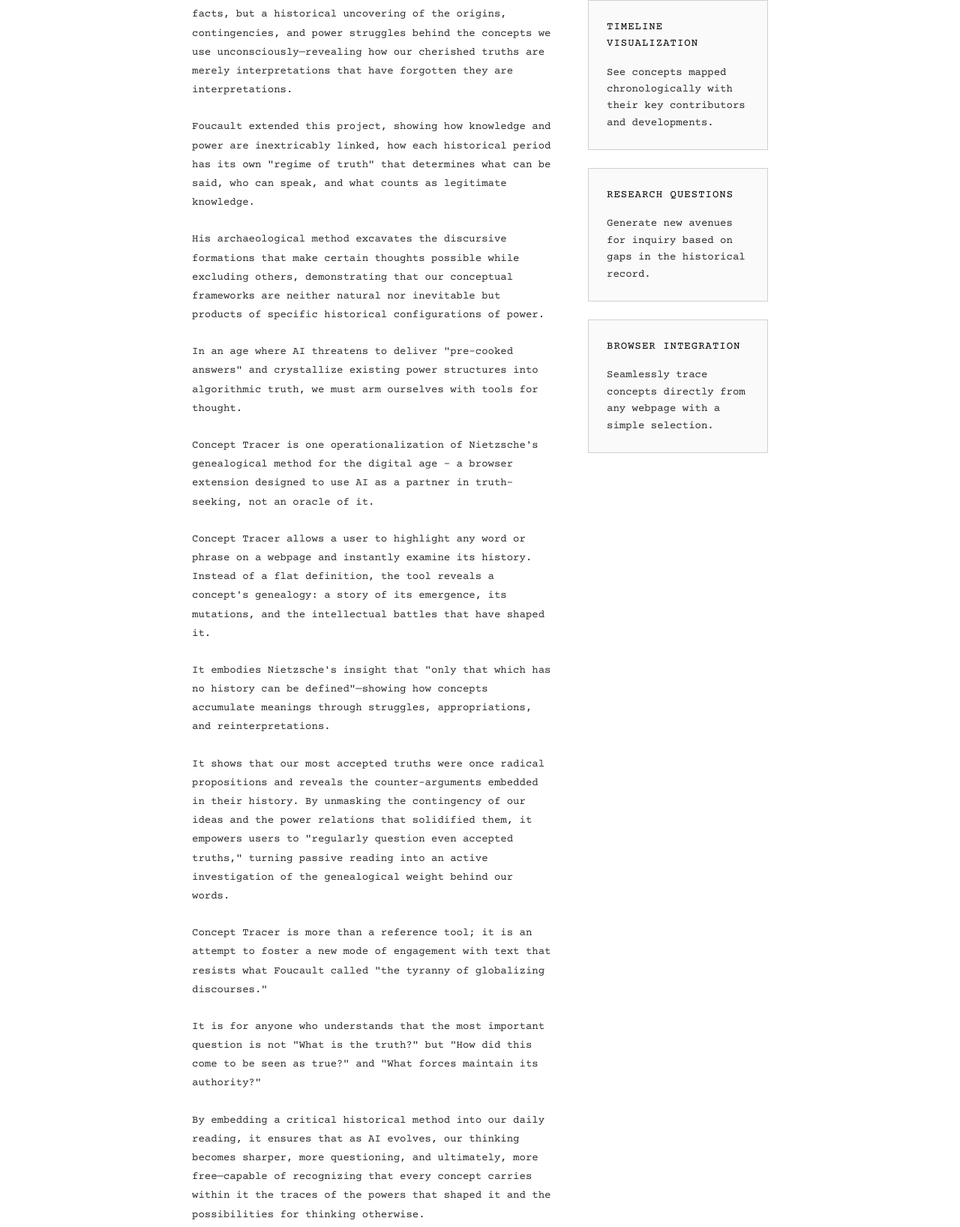
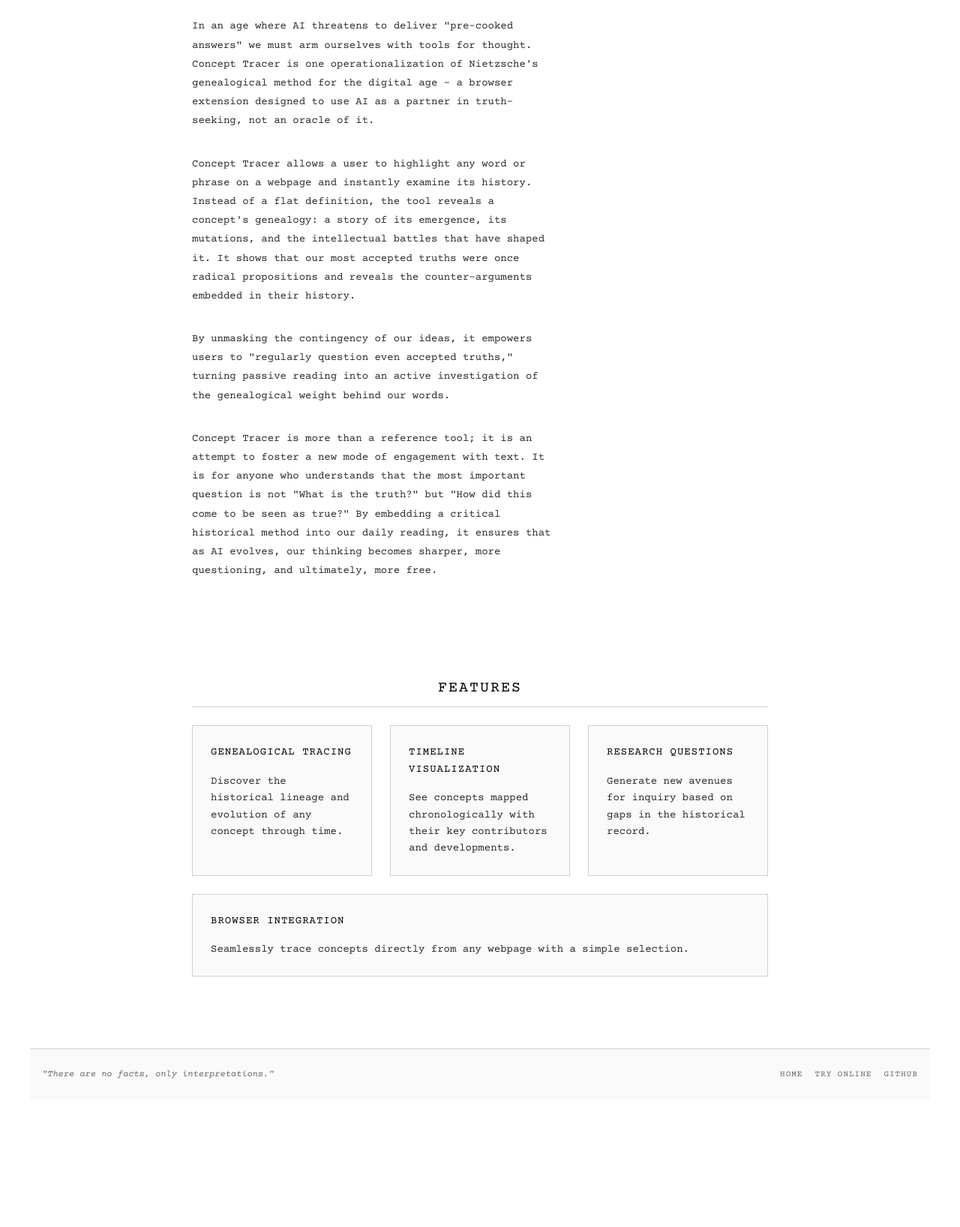
Before and after one commit to simonkral1/genealogy-tracer, a browser extension: page about.html in a window 1280 px wide. Shown: the part 545-2181 px from the top of the page at 75% size. After the commit the page ends 2012 px from the top, so only its background shows below. Drawn offline with nearby package versions, Linux system fonts and the light colour scheme.

Commit message:
Fix about page layout and text spacing
- Move features section below main text as separate section
- Condense text from 13 paragraphs to 6 well-spaced paragraphs
- Increase paragraph spacing for better readability (xl instead of lg)
- Add proper margin-top separation between main text and features
- Center the Features heading
- Features now properly display horizontally under the essay text
- Text spacing now matches the desired layout with better visual flow

```diff
--- a/about.html
+++ b/about.html
@@ -39,55 +39,28 @@
                     </p>
 
                     <p>
-                        Nietzsche has criticized the traditional conception of truth deeply in his philosophy, exposing it as "a mobile army of metaphors" shaped by the will to power rather than any correspondence to reality.
+                        Nietzsche has criticized the traditional conception of truth deeply in his philosophy, but he also developed a new approach to philosophical thinking: the genealogical method. This is not a search for static facts, but a historical uncovering of the origins, contingencies, and power struggles behind the concepts we use unconsciously.
                     </p>
 
                     <p>
-                        He developed a new approach to philosophical thinking: the genealogical method. This is not a search for static facts, but a historical uncovering of the origins, contingencies, and power struggles behind the concepts we use unconsciously—revealing how our cherished truths are merely interpretations that have forgotten they are interpretations.
+                        In an age where AI threatens to deliver "pre-cooked answers" we must arm ourselves with tools for thought. Concept Tracer is one operationalization of Nietzsche's genealogical method for the digital age - a browser extension designed to use AI as a partner in truth-seeking, not an oracle of it.
                     </p>
 
                     <p>
-                        Foucault extended this project, showing how knowledge and power are inextricably linked, how each historical period has its own "regime of truth" that determines what can be said, who can speak, and what counts as legitimate knowledge.
+                        Concept Tracer allows a user to highlight any word or phrase on a webpage and instantly examine its history. Instead of a flat definition, the tool reveals a concept's genealogy: a story of its emergence, its mutations, and the intellectual battles that have shaped it. It shows that our most accepted truths were once radical propositions and reveals the counter-arguments embedded in their history.
                     </p>
 
                     <p>
-                        His archaeological method excavates the discursive formations that make certain thoughts possible while excluding others, demonstrating that our conceptual frameworks are neither natural nor inevitable but products of specific historical configurations of power.
+                        By unmasking the contingency of our ideas, it empowers users to "regularly question even accepted truths," turning passive reading into an active investigation of the genealogical weight behind our words.
                     </p>
 
                     <p>
-                        In an age where AI threatens to deliver "pre-cooked answers" and crystallize existing power structures into algorithmic truth, we must arm ourselves with tools for thought.
-                    </p>
-
-                    <p>
-                        Concept Tracer is one operationalization of Nietzsche's genealogical method for the digital age - a browser extension designed to use AI as a partner in truth-seeking, not an oracle of it.
-                    </p>
-
-                    <p>
-                        Concept Tracer allows a user to highlight any word or phrase on a webpage and instantly examine its history. Instead of a flat definition, the tool reveals a concept's genealogy: a story of its emergence, its mutations, and the intellectual battles that have shaped it.
-                    </p>
-
-                    <p>
-                        It embodies Nietzsche's insight that "only that which has no history can be defined"—showing how concepts accumulate meanings through struggles, appropriations, and reinterpretations.
-                    </p>
-
-                    <p>
-                        It shows that our most accepted truths were once radical propositions and reveals the counter-arguments embedded in their history. By unmasking the contingency of our ideas and the power relations that solidified them, it empowers users to "regularly question even accepted truths," turning passive reading into an active investigation of the genealogical weight behind our words.
-                    </p>
-
-                    <p>
-                        Concept Tracer is more than a reference tool; it is an attempt to foster a new mode of engagement with text that resists what Foucault called "the tyranny of globalizing discourses."
-                    </p>
-
-                    <p>
-                        It is for anyone who understands that the most important question is not "What is the truth?" but "How did this come to be seen as true?" and "What forces maintain its authority?"
-                    </p>
-
-                    <p>
-                        By embedding a critical historical method into our daily reading, it ensures that as AI evolves, our thinking becomes sharper, more questioning, and ultimately, more free—capable of recognizing that every concept carries within it the traces of the powers that shaped it and the possibilities for thinking otherwise.
+                        Concept Tracer is more than a reference tool; it is an attempt to foster a new mode of engagement with text. It is for anyone who understands that the most important question is not "What is the truth?" but "How did this come to be seen as true?" By embedding a critical historical method into our daily reading, it ensures that as AI evolves, our thinking becomes sharper, more questioning, and ultimately, more free.
                     </p>
                 </div>
+            </section>
 
-                <div class="about-features">
+            <section class="about-features">
                 <h2>Features</h2>
                 <div class="features-horizontal">
                     <div class="feature-item">
@@ -105,7 +78,6 @@
                     <div class="feature-item">
                         <h3>Browser Integration</h3>
                         <p>Seamlessly trace concepts directly from any webpage with a simple selection.</p>
-                        </div>
                     </div>
                 </div>
             </section>
--- a/styles.css
+++ b/styles.css
@@ -832,13 +832,18 @@ code {
 }
 
 .about-text-long p {
-    margin-bottom: var(--spacing-lg);
+    margin-bottom: var(--spacing-xl);
     color: var(--color-text);
     line-height: 1.8;
 }
 
+.about-features {
+    margin-top: var(--spacing-xxl);
+}
+
 .about-features h2 {
     margin-bottom: var(--spacing-lg);
+    text-align: center;
 }
 
 .features-grid {
```
Lines whose indentation alone changed are shown as unchanged.
